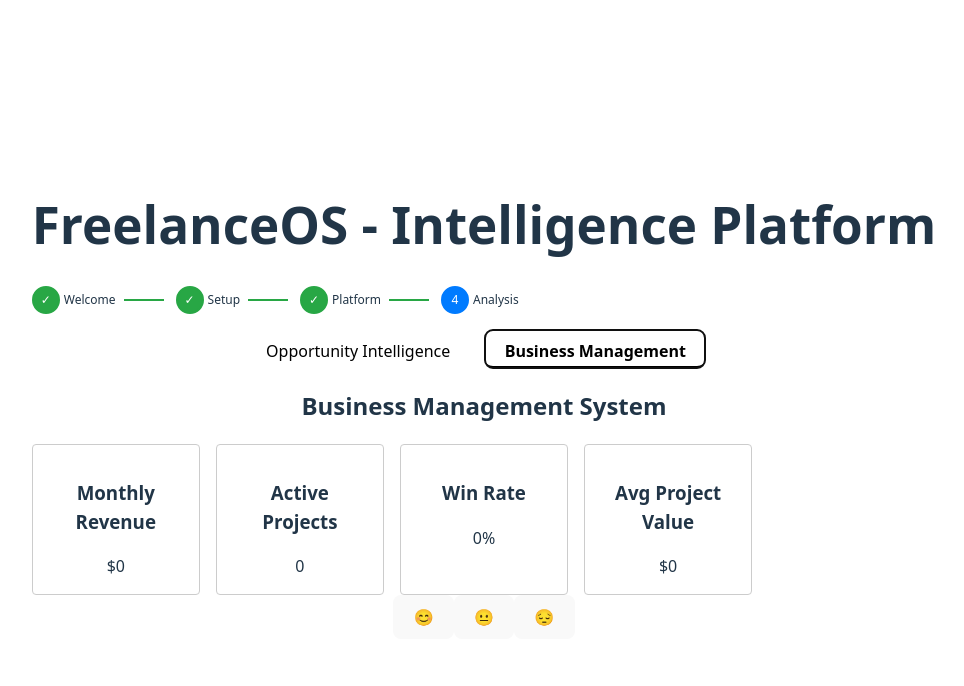
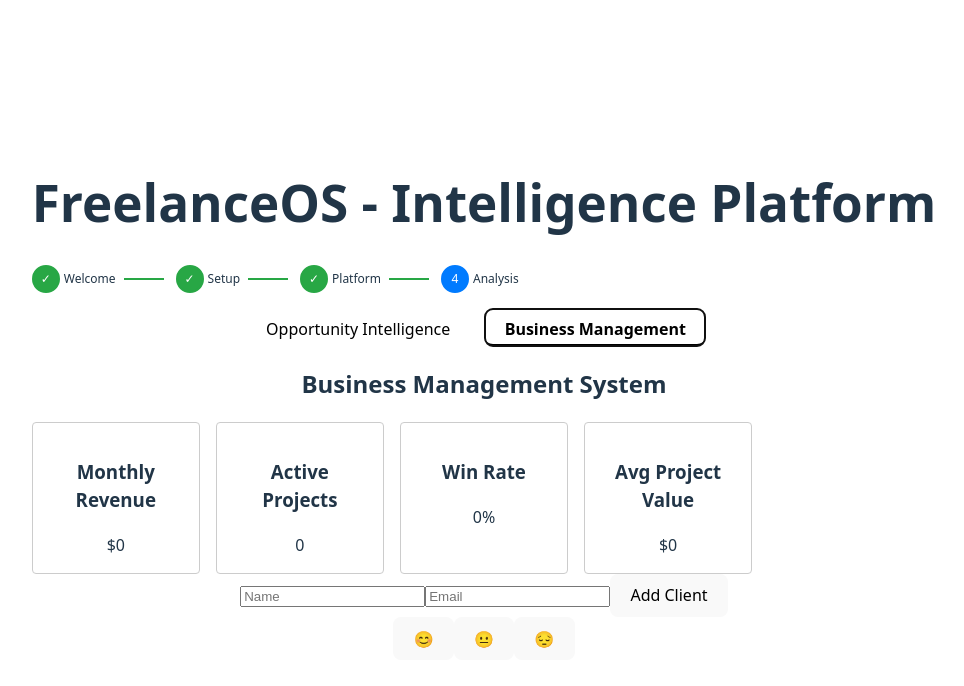
Before and after one commit to piercetoppart/CHAD-MVP, a React (Vite) app in the folder frontend/: page /proto in a window 1280 px wide. Both pictures are taken after a click on the button "Business Management". Shown: the top 686 px of the page, without its empty margins (156-1120 px from the left). Built offline with nearby package versions, Linux system fonts and the light colour scheme.

Commit message:
frontend: add basic job and client management

```diff
--- a/frontend/src/components/CSVImport.tsx
+++ b/frontend/src/components/CSVImport.tsx
@@ -33,6 +33,7 @@
       }}
     >
       <input
+        aria-label="Upload CSV file"
         type="file"
         accept=".csv"
         onChange={(e) => handleFiles(e.target.files)}
--- /dev/null
+++ b/frontend/src/components/ClientForm.tsx
@@ -0,0 +1,40 @@
+import { useState } from 'react';
+import type { FC, FormEvent } from 'react';
+
+interface ClientFormProps {
+  onAdd: (client: { name: string; email: string }) => void;
+}
+
+const ClientForm: FC<ClientFormProps> = ({ onAdd }) => {
+  const [name, setName] = useState('');
+  const [email, setEmail] = useState('');
+
+  const handleSubmit = (e: FormEvent) => {
+    e.preventDefault();
+    if (!name.trim() || !email.trim()) return;
+    onAdd({ name: name.trim(), email: email.trim() });
+    setName('');
+    setEmail('');
+  };
+
+  return (
+    <form onSubmit={handleSubmit} className="client-form">
+      <input
+        aria-label="Client name"
+        value={name}
+        onChange={(e) => setName(e.target.value)}
+        placeholder="Name"
+      />
+      <input
+        aria-label="Client email"
+        type="email"
+        value={email}
+        onChange={(e) => setEmail(e.target.value)}
+        placeholder="Email"
+      />
+      <button type="submit">Add Client</button>
+    </form>
+  );
+};
+
+export default ClientForm;
--- /dev/null
+++ b/frontend/src/components/ClientList.tsx
@@ -0,0 +1,22 @@
+import type { FC } from 'react';
+
+interface Client {
+  name: string;
+  email: string;
+}
+
+interface ClientListProps {
+  clients: Client[];
+}
+
+const ClientList: FC<ClientListProps> = ({ clients }) => (
+  <ul className="client-list">
+    {clients.map((c) => (
+      <li key={c.email}>
+        {c.name} - {c.email}
+      </li>
+    ))}
+  </ul>
+);
+
+export default ClientList;
--- a/frontend/src/components/MoodSelector.tsx
+++ b/frontend/src/components/MoodSelector.tsx
@@ -1,15 +1,24 @@
-import type { FC } from 'react';
+import { useState, type FC } from 'react';
 
 const moods = ['😊', '😐', '😔'];
 
-const MoodSelector: FC = () => (
+const MoodSelector: FC = () => {
+  const [selected, setSelected] = useState('');
+
+  return (
     <div className="mood-selector">
       {moods.map((mood) => (
-      <button key={mood} aria-label={`Select mood ${mood}`}>
+        <button
+          key={mood}
+          aria-label={`Select mood ${mood}`}
+          className={selected === mood ? 'active' : ''}
+          onClick={() => setSelected(mood)}
+        >
           {mood}
         </button>
       ))}
     </div>
   );
+};
 
 export default MoodSelector;
--- a/frontend/src/pages/ProtoMVP.tsx
+++ b/frontend/src/pages/ProtoMVP.tsx
@@ -5,11 +5,15 @@
 import ProgressSteps, { type Step } from '../components/ProgressSteps';
 import MetricCard from '../components/MetricCard';
 import CSVImport from '../components/CSVImport';
+import ClientForm from '../components/ClientForm';
+import ClientList from '../components/ClientList';
 import '../proto.css';
 
 const ProtoMVP = () => {
   const [tab, setTab] = useState<'opportunity' | 'business'>('opportunity');
   const [step, setStep] = useState(0);
+  const [jobs, setJobs] = useState<string[]>([]);
+  const [clients, setClients] = useState<{ name: string; email: string }[]>([]);
 
   const steps: Step[] = [
     { label: 'Welcome' },
@@ -48,10 +52,16 @@
           <h2>Opportunity Intelligence & Proposal Engine</h2>
           <div className="grid cols-3">
             <Card title="Import Job Data">
-              <CSVImport onImport={() => setStep(1)} />
+              <CSVImport
+                onImport={(rows) => {
+                  const titles = rows.slice(1).map((r) => r[0]);
+                  setJobs(titles);
+                  setStep(1);
+                }}
+              />
             </Card>
             <Card title="Market Overview">
-              <MetricCard value="0" label="Jobs Loaded" />
+              <MetricCard value={jobs.length} label="Jobs Loaded" />
             </Card>
             <Card title="AI Insights">
               <ul>
@@ -61,6 +71,13 @@
               </ul>
             </Card>
           </div>
+          {jobs.length > 0 && (
+            <ul>
+              {jobs.map((j: string) => (
+                <li key={j}>{j}</li>
+              ))}
+            </ul>
+          )}
         </section>
       )}
 
@@ -73,6 +90,12 @@
             <Card title="Win Rate">0%</Card>
             <Card title="Avg Project Value">$0</Card>
           </div>
+          <ClientForm
+            onAdd={(c: { name: string; email: string }) =>
+              setClients([...clients, c])
+            }
+          />
+          {clients.length > 0 && <ClientList clients={clients} />}
         </section>
       )}
 
--- a/frontend/src/proto.css
+++ b/frontend/src/proto.css
@@ -115,3 +115,6 @@
   display: block;
   margin: 0 auto 0.5rem;
 }
+.mood-selector button.active {
+  border: 2px solid #007bff;
+}
```
Lines whose indentation alone changed are shown as unchanged.
